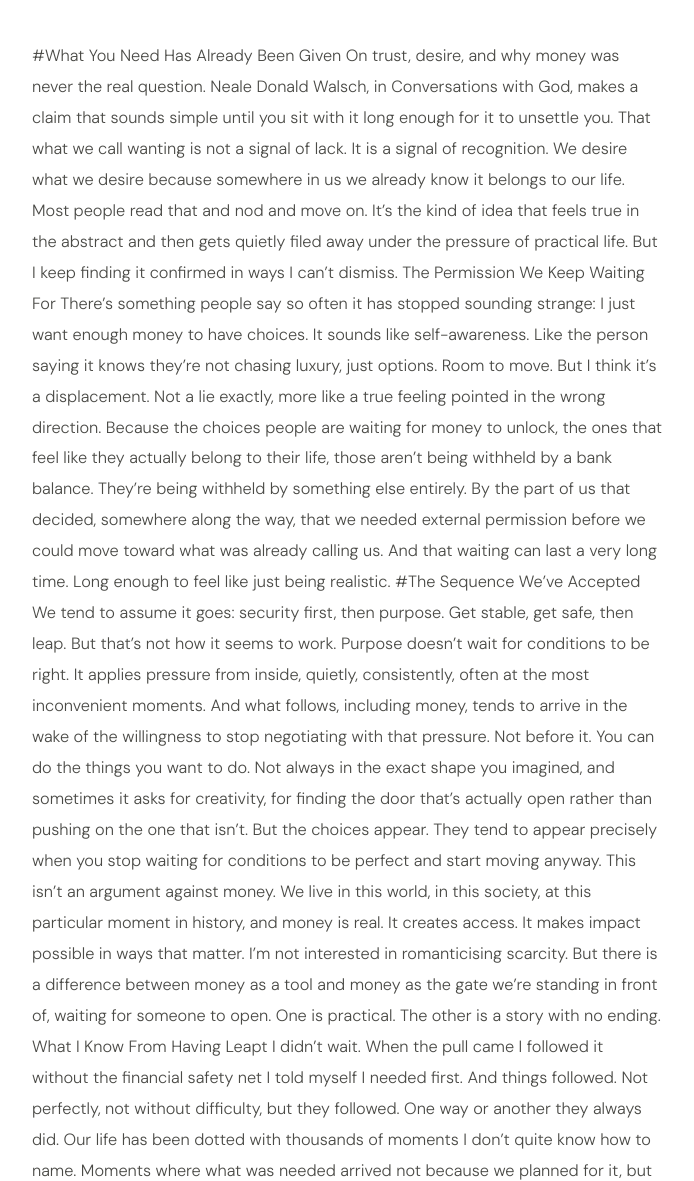
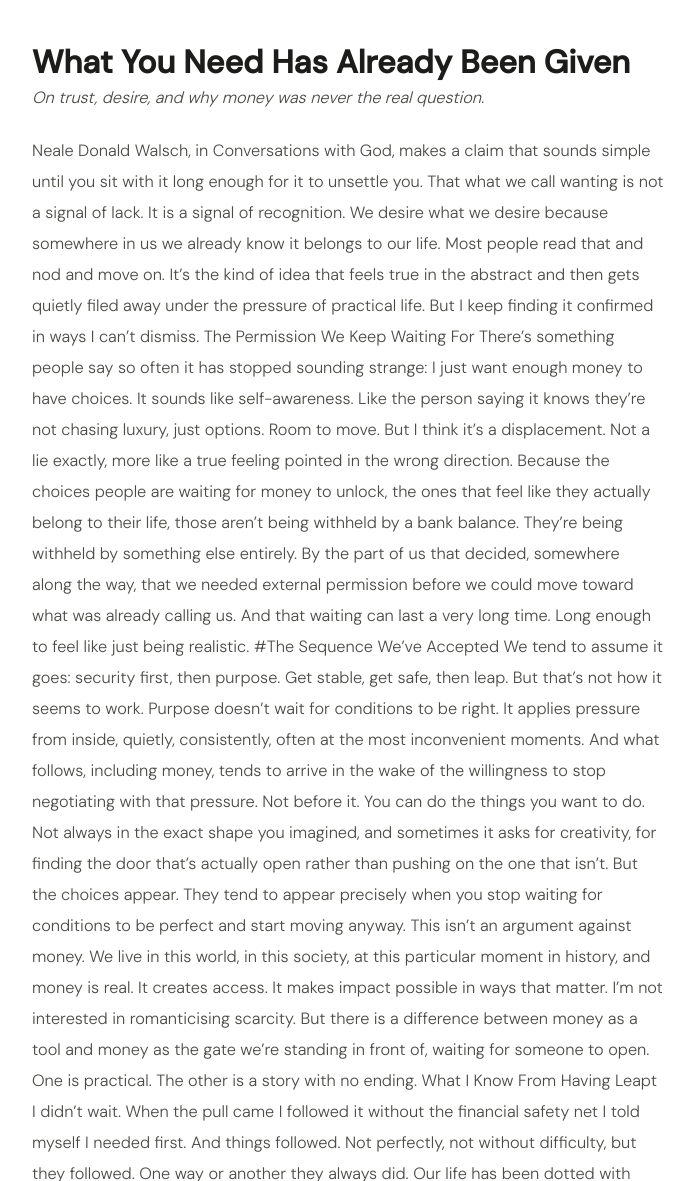
Before and after one commit to Blubell26/giuliapacciotti.com, a Jekyll site: the page built from _posts/2025-03-19-what-you-need-has-been-given.md, in a window 1280 px wide and 1400 px high, scrolled down 473 px, cut to the strip 219-1400 px from the top of the window. Shown: the whole strip, without its empty margins (292-986 px from the left). Built offline with Jekyll 4.4.1, drawn with Linux system fonts in a browser that asks for light colours; comment, search, counter and statistics services are not loaded; some of the changed text lies outside the part shown.

Commit message:
Update 2025-03-19-what-you-need-has-been-given.md

```diff
--- a/_posts/2025-03-19-what-you-need-has-been-given.md
+++ b/_posts/2025-03-19-what-you-need-has-been-given.md
@@ -6,8 +6,10 @@ date: 2025-03-19
 image: IMG_7150.png
 thumb: IMG_7150.png
 ---
-#What You Need Has Already Been Given
-On trust, desire, and why money was never the real question.
+# What You Need Has Already Been Given
+
+*On trust, desire, and why money was never the real question.*
+
 Neale Donald Walsch, in Conversations with God, makes a claim that sounds simple until you sit with it long enough for it to unsettle you. That what we call wanting is not a signal of lack. It is a signal of recognition. We desire what we desire because somewhere in us we already know it belongs to our life.
 Most people read that and nod and move on. It’s the kind of idea that feels true in the abstract and then gets quietly filed away under the pressure of practical life.
 But I keep finding it confirmed in ways I can’t dismiss.
```
